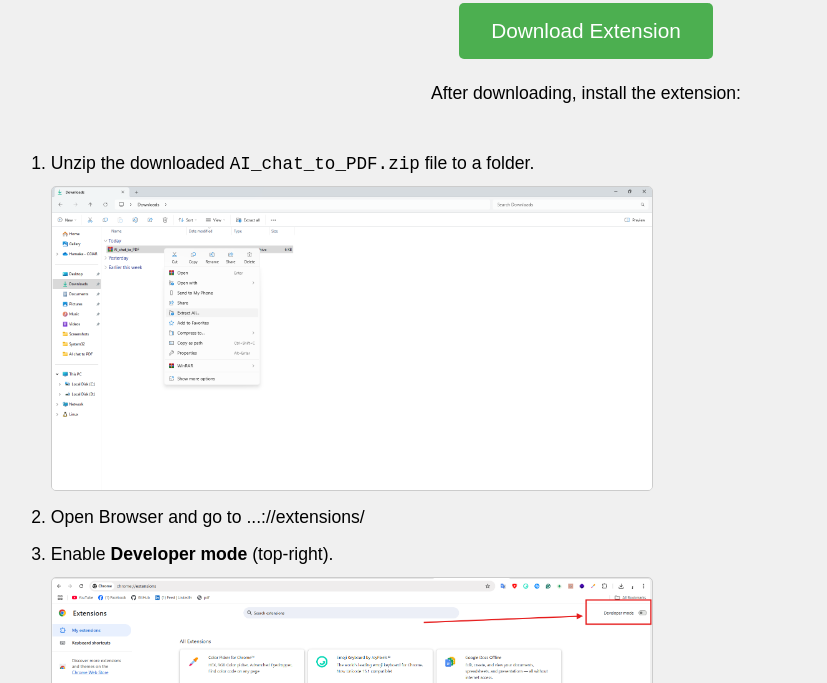
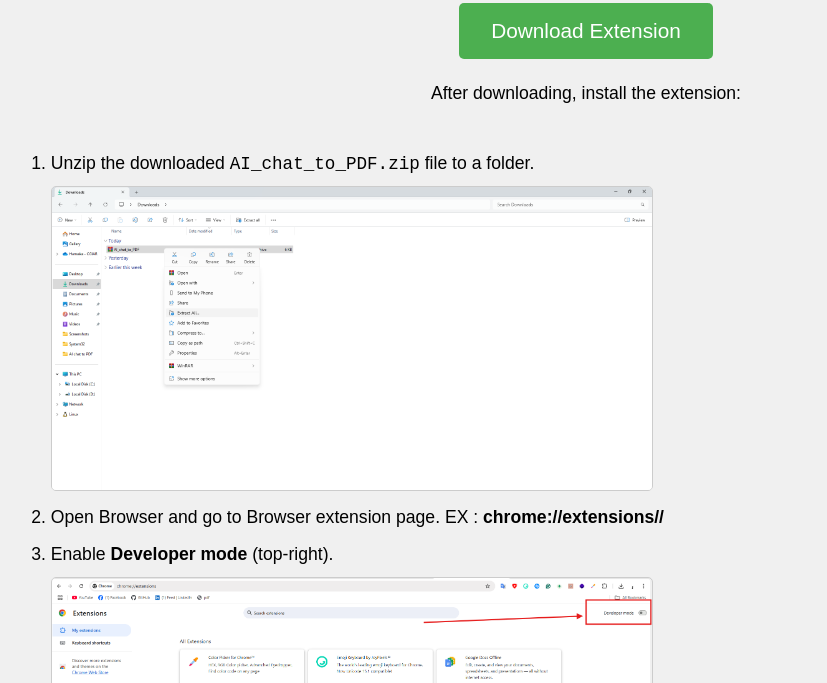
Before and after one commit to han-zyx/AI_chat_to_PDF, a plain HTML site: page index.html in a window 1280 px wide. Shown: the part 117-800 px from the top of the page, without its empty margins (54-881 px from the left). Drawn offline with Linux system fonts and the light colour scheme.

Commit message:
Update index.html

```diff
--- a/index.html
+++ b/index.html
@@ -101,7 +101,7 @@
         <ol>
             <li>Unzip the downloaded <code>AI_chat_to_PDF.zip</code> file to a folder.</li>
             <img src="images/1.png" alt="Unzip AI_chat_to_PDF.zip">
-            <li>Open Browser and go to ...://extensions/ </li>
+            <li>Open Browser and go to Browser extension page. EX : <strong>chrome://extensions// </strong> </li>
             <li>Enable <strong>Developer mode</strong> (top-right).</li>
             <img src="images/2.png" alt="Enable Developer Mode">
             <li>Click <strong>Drag and Drop</strong> unzipped <code>AI_chat_to_PDF</code> folder.</li>
```
